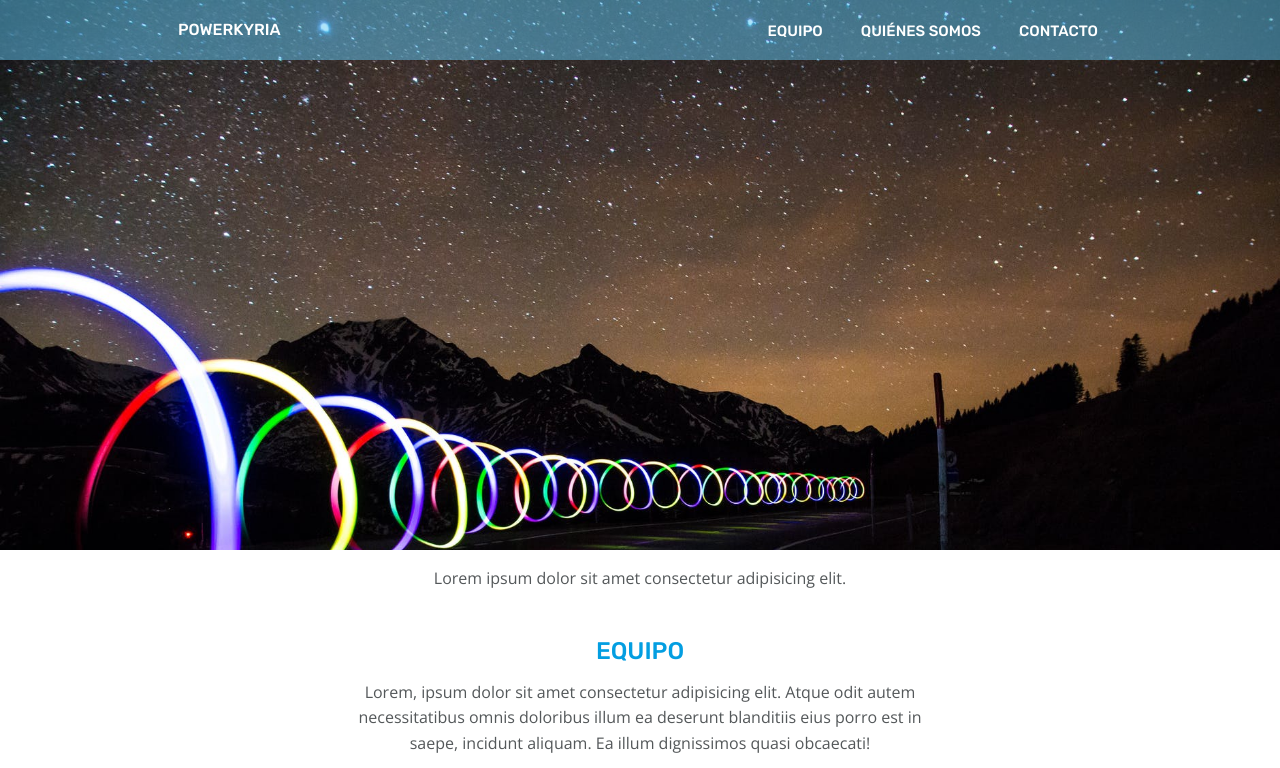
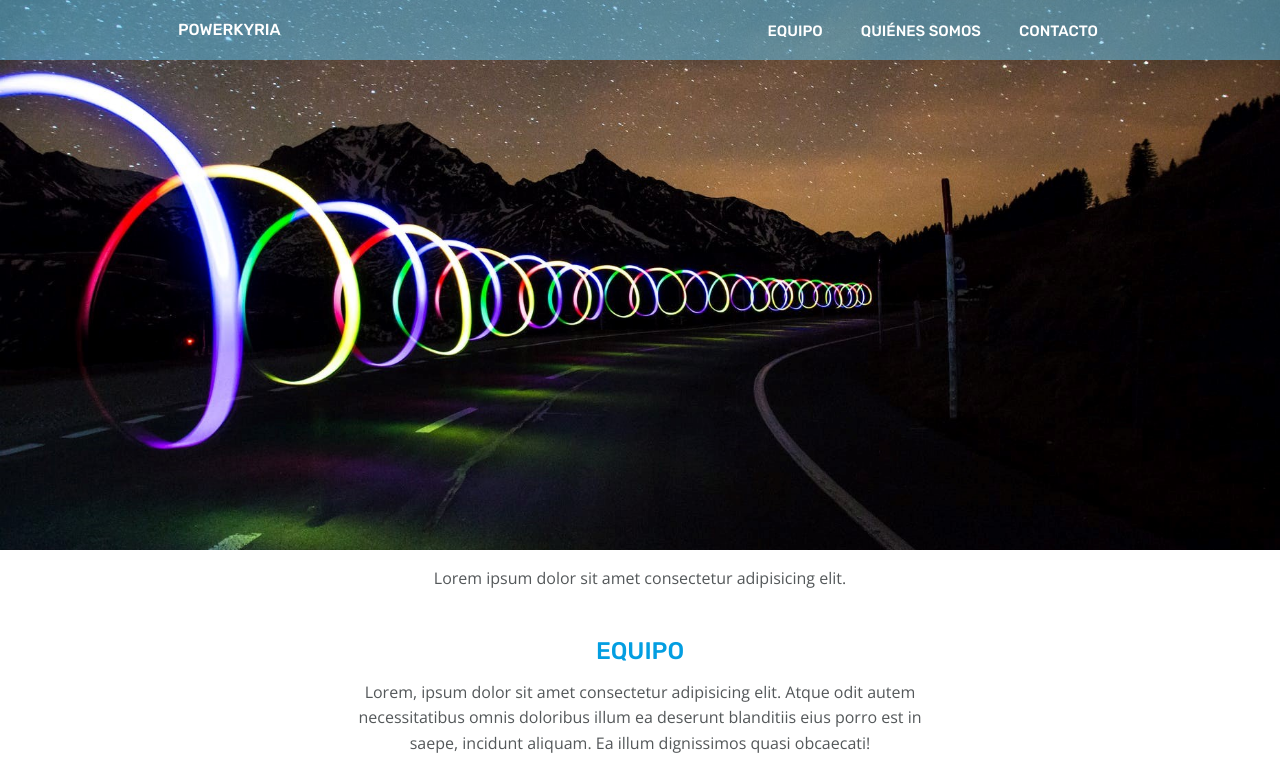
Before and after one commit to Powerkyria/Proyecto-Web, a website: page docs/index.html in a window 1280 px wide. Shown: the top 768 px of the page. Drawn offline with nearby package versions, Linux system fonts and the light colour scheme; files that its build step writes are made by us from their sources; files whose address does not match are found by name.

Commit message:
adapt main image desktop view

```diff
--- a/src/scss/main.scss
+++ b/src/scss/main.scss
@@ -394,6 +394,10 @@ h2 {
 }
 
 @media all and (min-width: 1200px) {
+	.header__img {
+		background-image: url('../images/roadDesktop.jpeg');
+	}
+
 	.header__nav--wrapper {
 		width: 924px;
 		margin: auto;
```
Also changed, not shown: src/images/roadDesktop.jpeg (added).
